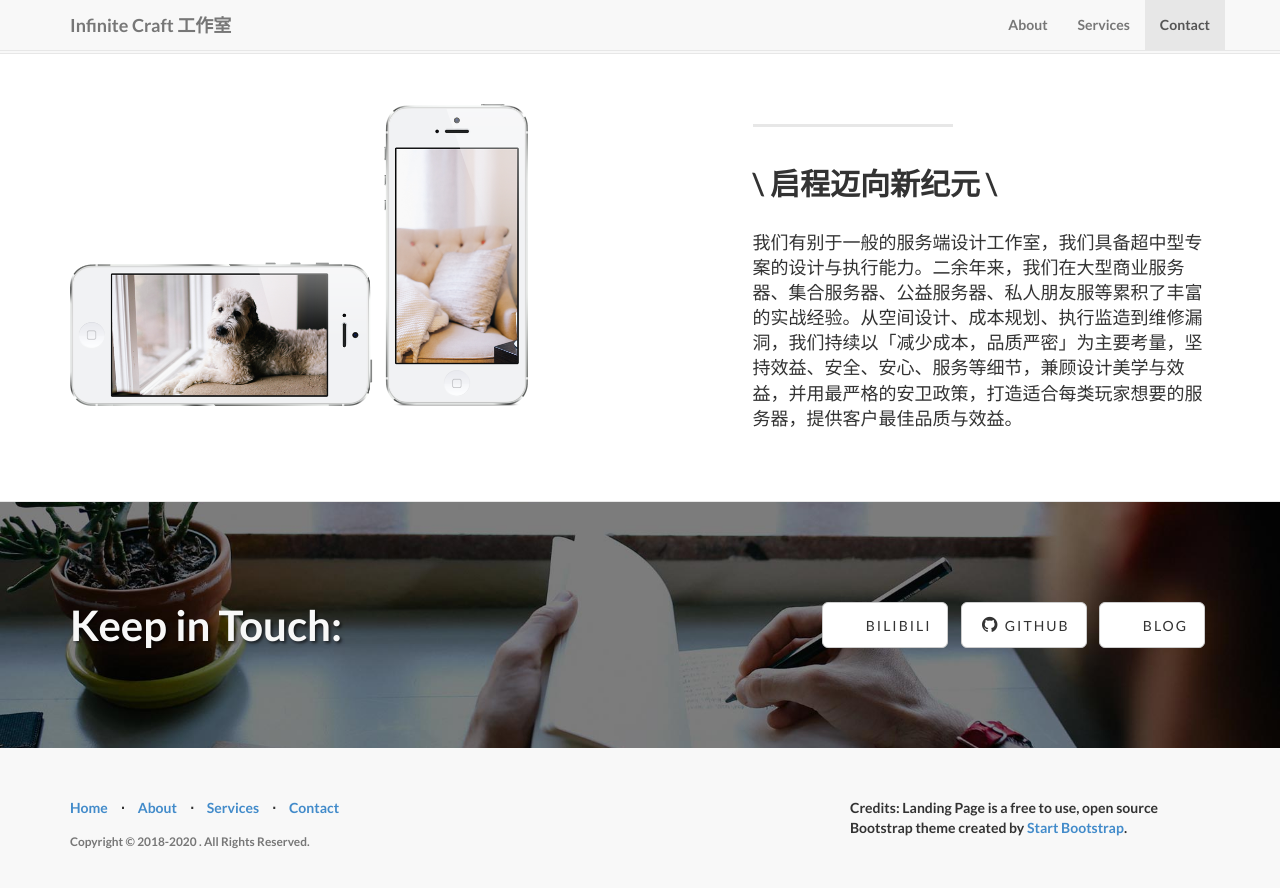
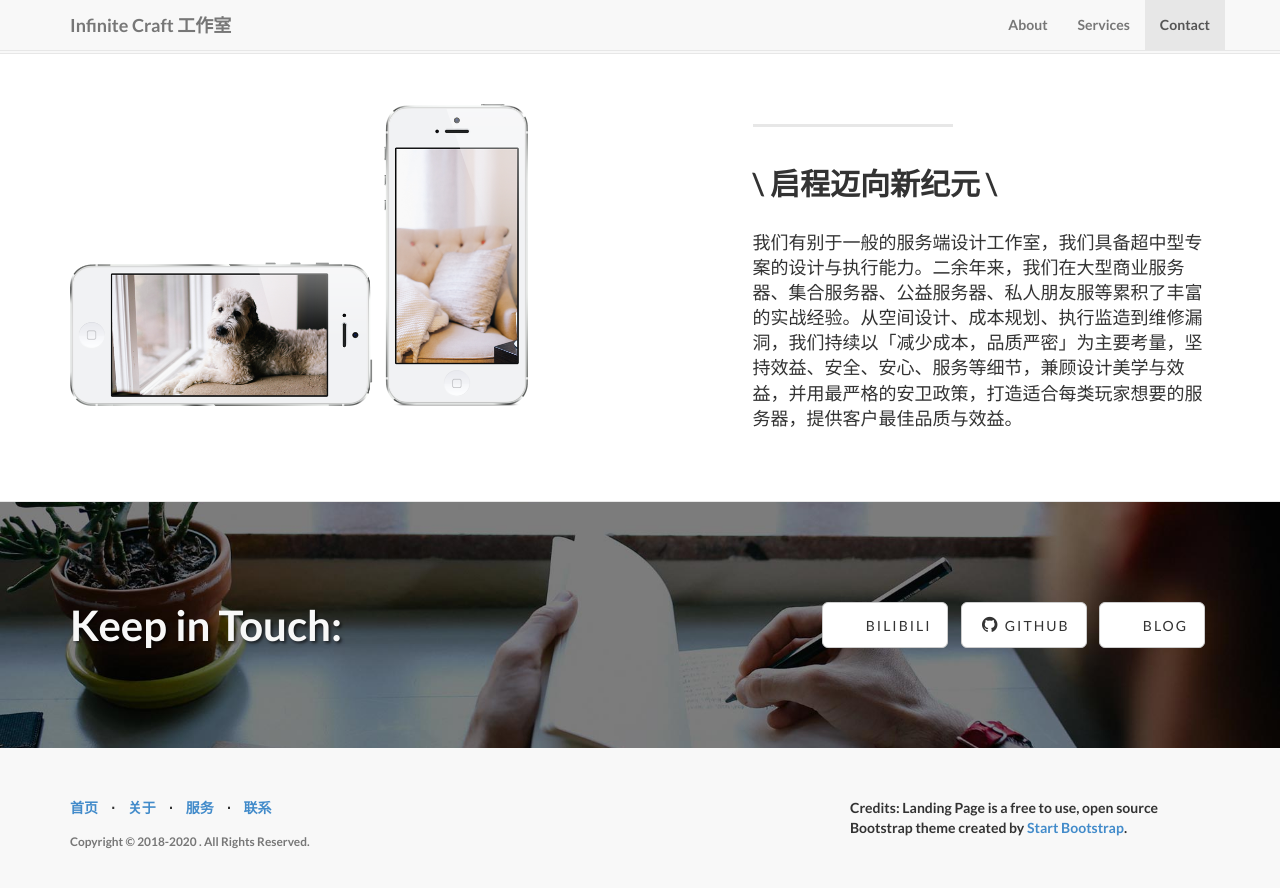
Before and after one commit to MrKarro/infinite-craft-landing-page, a Jekyll site: the page built from index.html, in a window 1280 px wide and 900 px high, scrolled down 1900 px. Shown: the top 888 px of the window. Built offline with Jekyll 4.4.1, drawn with Linux system fonts in a browser that asks for light colours.

Commit message:
汉化了 footer.html

```diff
--- a/_includes/footer.html
+++ b/_includes/footer.html
@@ -5,19 +5,19 @@
             <div class="col-md-8">
                 <ul class="list-inline">
                     <li>
-                        <a href="#home">Home</a>
+                        <a href="#home">首页</a>
                     </li>
                     <li class="footer-menu-divider">&sdot;</li>
                     <li>
-                        <a href="#about">About</a>
+                        <a href="#about">关于</a>
                     </li>
                     <li class="footer-menu-divider">&sdot;</li>
                     <li>
-                        <a href="#services">Services</a>
+                        <a href="#services">服务</a>
                     </li>
                     <li class="footer-menu-divider">&sdot;</li>
                     <li>
-                        <a href="#contact">Contact</a>
+                        <a href="#contact">联系</a>
                     </li>
                 </ul>
                 <p class="copyright text-muted small">{{ site.copyright }}</p>
```
